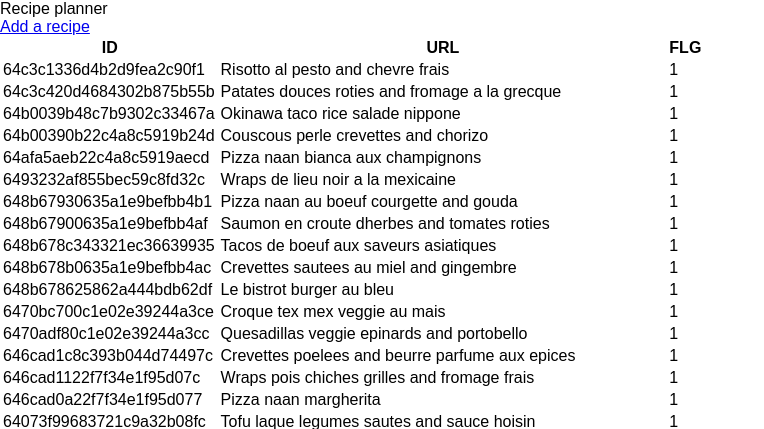
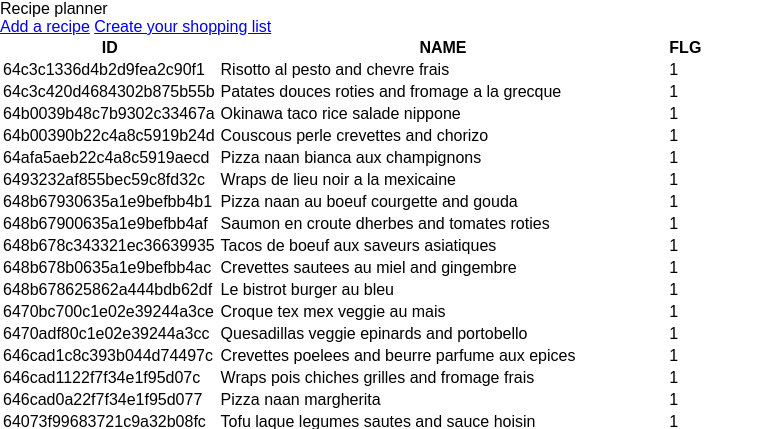
Before and after one commit to Valentin-Semur/RecipesPlannerFlask, a Flask app: page / in a window 1280 px wide. Shown: the top 429 px of the page, without its empty margins (0-764 px from the left). Run offline with Flask 3, Linux system fonts and the light colour scheme.

Commit message:
started working on the shopping list creator

```diff
--- a/app/__init__.py
+++ b/app/__init__.py
@@ -3,5 +3,6 @@ from flask_sqlalchemy import SQLAlchemy
 
 app = Flask(__name__)
 app.config['SQLALCHEMY_DATABASE_URI'] = 'sqlite:///../instance/recipes.db'
+app.config['SECRET_KEY'] = 'your_secret_key'
 
 db = SQLAlchemy(app)
--- a/app/routes.py
+++ b/app/routes.py
@@ -1,6 +1,7 @@
 from flask import Blueprint, render_template, request
 from app.models import RECIPE_INFO, RECIPE_URLS
 from app.utils import ProcessNewRecipes
+from app.forms import RecipeForm
 from app import db
 
 routes = Blueprint('routes', __name__)
@@ -29,3 +30,12 @@ def new_recipe():
 
     else:
         return render_template('new_recipe.html')
+
+@routes.route('/shopping_list/', methods=['POST', 'GET'])
+def shopping_list():
+    form = RecipeForm()
+    search_string = "%%"
+    if form.validate_on_submit():
+        search_string = "%" + form.input_text.data + "%"
+    recipes = RECIPE_INFO.query.filter(RECIPE_INFO.FLAG_MAIN == 1).filter(RECIPE_INFO.NAME.like(search_string)).all()
+    return render_template('shopping_list.html', form=form, recipes=recipes)
--- a/app/templates/index.html
+++ b/app/templates/index.html
@@ -7,10 +7,11 @@
 {% block body %}
 <div class="content">
     <a href="/new_recipe">Add a recipe</a>
+    <a href="/shopping_list">Create your shopping list</a>
     <table>
         <tr>
             <th>ID</th>
-            <th>URL</th>
+            <th>NAME</th>
             <th>FLG</th>
         </tr>
         {% for recipe in recipes %}
```
Also changed, not shown: app/forms.py (added, +7 -0 lines), app/templates/shopping_list.html (added, +37 -0 lines).
